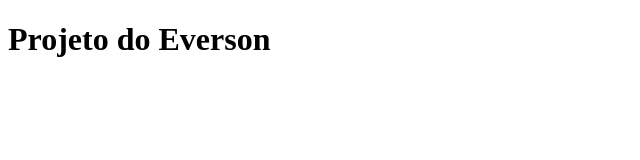
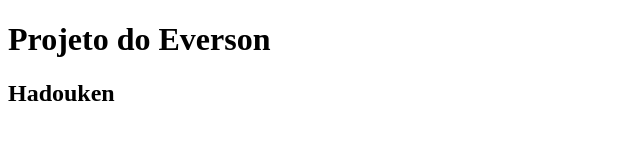
Before and after one commit to eversonsba/curso, a plain HTML site: page Index.html in a window 1280 px wide. Shown: the whole page, without its empty margins (0-640 px from the left). Drawn offline with Linux system fonts and the light colour scheme.

Commit message:
ADD magia do ryu

```diff
--- a/Index.html
+++ b/Index.html
@@ -5,5 +5,6 @@
 </head>
 <body>
 	<h1>Projeto do Everson</h1>
+	<h2>Hadouken</h2>
 </body>
 </html>
```
